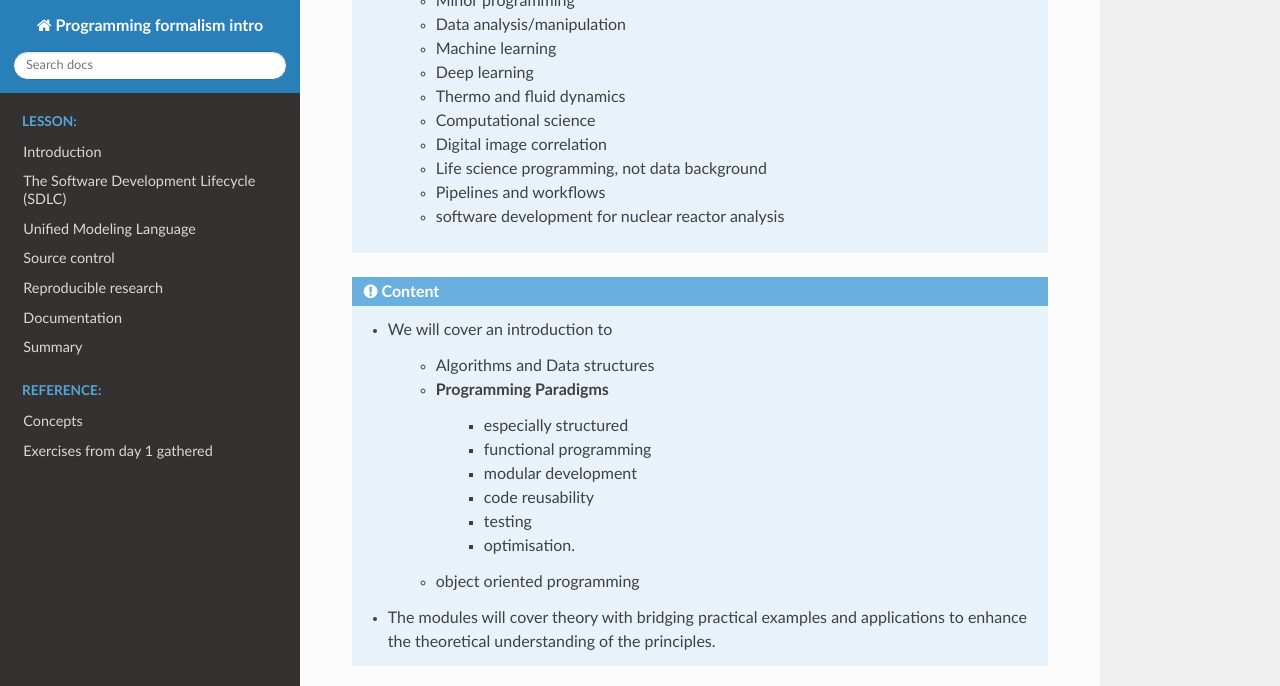
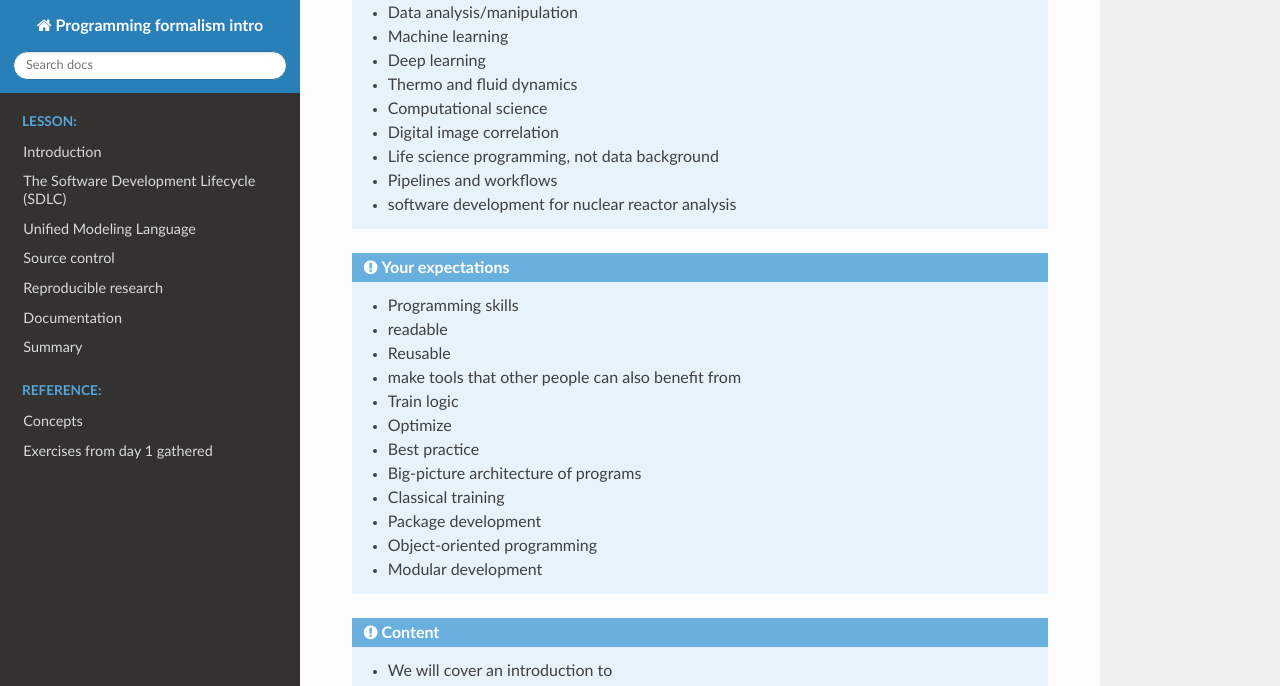
Before and after one commit to UPPMAX/programming_formalisms_intro, a Sphinx documentation site: the page built from doc/index.rst, in a window 1280 px wide and 900 px high, scrolled down 685 px, cut to the strip 0-686 px from the top of the window. Built offline with Sphinx 7.4.7 and the Read the Docs theme 2.0.0, drawn with Linux system fonts in a browser that asks for light colours; pages that are not in the unit, such as notebooks, are missing from menus.

Commit message:
Update index.rst

```diff
--- a/doc/index.rst
+++ b/doc/index.rst
@@ -18,23 +18,35 @@ Programming formalisms: Introduction day
 
    - Math
    - Self-taught
-	- PDEs
-	- Molecular modelling with python and bash
-	- Bioinformatics
-	- Minor programming
-	- Data analysis/manipulation
-	- Machine learning
-	- Deep learning
-	- Thermo and fluid dynamics
-	- Computational science
-	- Digital image correlation
-	- Life science programming, not data background
-	- Pipelines and workflows
-	- software development for nuclear reactor analysis
+   - PDEs
+   - Molecular modelling with python and bash
+   - Bioinformatics
+   - Minor programming
+   - Data analysis/manipulation
+   - Machine learning
+   - Deep learning
+   - Thermo and fluid dynamics
+   - Computational science
+   - Digital image correlation
+   - Life science programming, not data background
+   - Pipelines and workflows
+   - software development for nuclear reactor analysis
 
 
 .. admonition:: Your expectations
 
+   - Programming skills
+   - readable
+   - Reusable
+   - make tools that other people can also benefit from
+   - Train logic
+   - Optimize
+   - Best practice
+   - Big-picture architecture of programs
+   - Classical training
+   - Package development
+   - Object-oriented programming
+   - Modular development
 
 
 .. admonition:: Content
```
